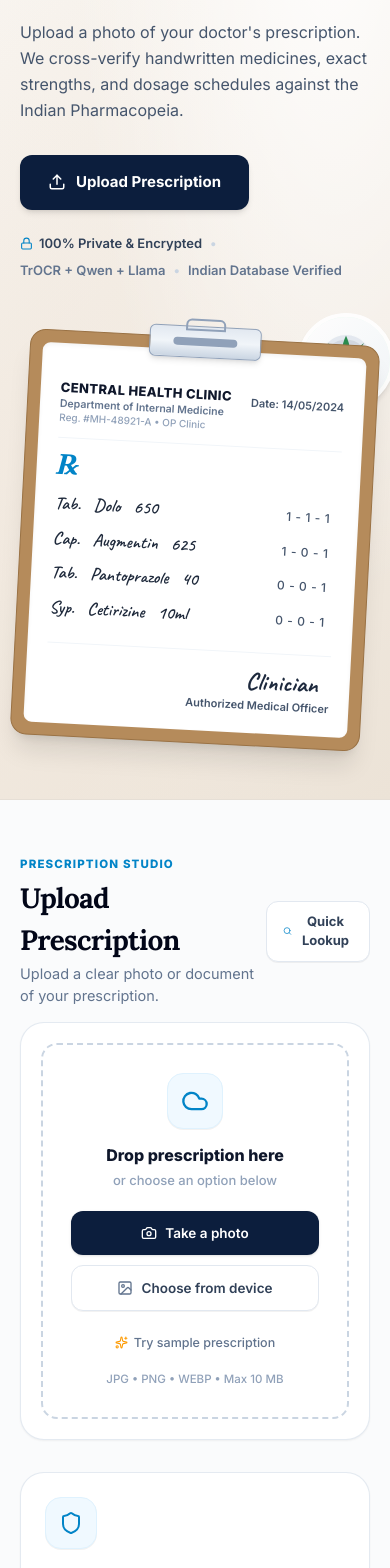
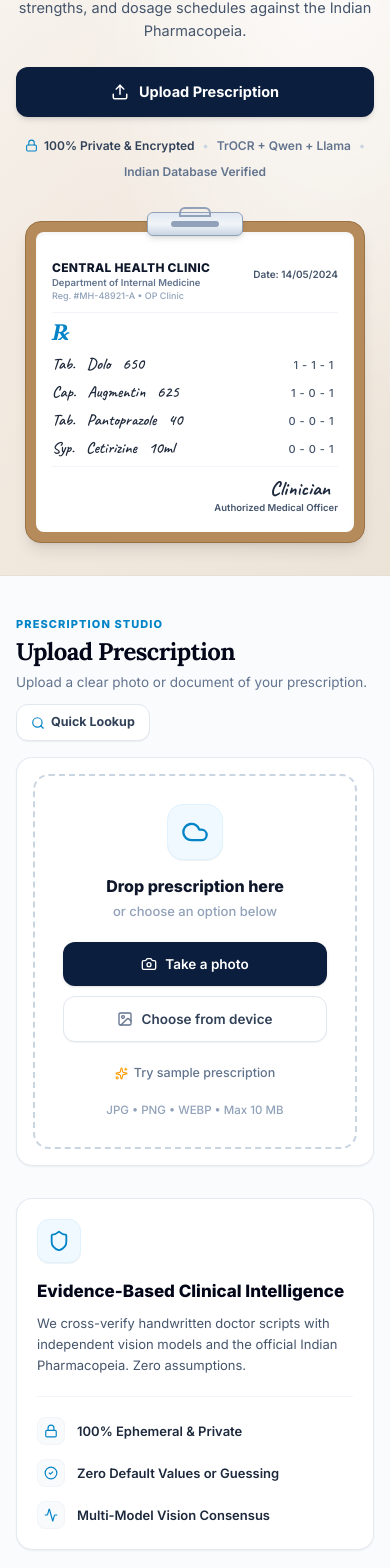
Before and after one commit to sanjay032007/prescription-reader, a Next.js app: page / in a window 390 px wide. Shown: the part 333-1901 px from the top of the page. Built offline with nearby package versions, Linux system fonts and the light colour scheme.

Commit message:
Optimize hero section and clipboard visual for perfect mobile viewport scaling

```diff
--- a/src/app/page.tsx
+++ b/src/app/page.tsx
@@ -215,7 +215,7 @@ export default function Home() {
   }, []);
 
   return (
-    <div className="min-h-screen flex flex-col bg-[#fafbfc]">
+    <div className="min-h-screen flex flex-col bg-[#fafbfc] overflow-x-hidden">
       <BrandHeader />
 
       <ManualMedicineSearchModal
@@ -225,30 +225,30 @@ export default function Home() {
       />
 
       {/* ============================================================ */}
-      {/* 1. TOP HERO BANNER (Warm Wooden Desk Surface Background)     */}
+      {/* 1. TOP HERO BANNER (Warm Desk Surface Background)            */}
       {/* ============================================================ */}
-      <section className="w-full desk-surface border-b border-[#e6dfd6] py-14 sm:py-18 lg:py-22 overflow-hidden">
-        <div className="max-w-[1360px] mx-auto px-5 sm:px-8">
-          <div className="grid grid-cols-1 lg:grid-cols-12 gap-10 lg:gap-14 items-center">
+      <section className="w-full desk-surface border-b border-[#e6dfd6] py-8 sm:py-14 lg:py-20 overflow-hidden">
+        <div className="max-w-[1360px] mx-auto px-4 sm:px-8">
+          <div className="grid grid-cols-1 lg:grid-cols-12 gap-8 lg:gap-14 items-center">
 
             {/* Left Hero Content */}
-            <div className="lg:col-span-6 flex flex-col items-start text-left">
+            <div className="lg:col-span-6 flex flex-col items-center lg:items-start text-center lg:text-left">
 
               {/* Badge */}
-              <div className="inline-flex items-center gap-2 px-3.5 py-1.5 rounded-full bg-white/90 border border-slate-200/80 text-[#0284c7] text-[11.5px] font-extrabold uppercase tracking-widest mb-6 shadow-2xs">
+              <div className="inline-flex items-center gap-2 px-3 py-1.5 rounded-full bg-white/90 border border-slate-200/80 text-[#0284c7] text-[11px] sm:text-[11.5px] font-extrabold uppercase tracking-widest mb-4 sm:mb-6 shadow-2xs">
                 <span className="w-2 h-2 rounded-full bg-[#0284c7] animate-pulse" />
                 <span>Multi-Model Clinical Intelligence</span>
               </div>
 
               {/* Serif Headline */}
-              <h1 className="font-serif-heading text-[44px] sm:text-[56px] lg:text-[64px] font-extrabold text-slate-950 tracking-tight leading-[1.06] mb-5">
-                Make your<br />
-                prescription<br />
-                <span className="text-[#0284c7]">easier to read.</span>
+              <h1 className="font-serif-heading text-[34px] sm:text-[50px] lg:text-[62px] font-extrabold text-slate-950 tracking-tight leading-[1.08] mb-3 sm:mb-5">
+                Make your<br className="hidden sm:block" />
+                {" "}prescription<br className="hidden sm:block" />
+                {" "}<span className="text-[#0284c7]">easier to read.</span>
               </h1>
 
               {/* Subtitle */}
-              <p className="text-[16px] sm:text-[17.5px] text-slate-600 font-normal leading-relaxed max-w-[500px] mb-8">
+              <p className="text-[14.5px] sm:text-[17px] text-slate-600 font-normal leading-relaxed max-w-[480px] mb-6 sm:mb-8">
                 Upload a photo of your doctor&apos;s prescription. We cross-verify handwritten medicines, exact strengths, and dosage schedules against the Indian Pharmacopeia.
               </p>
 
@@ -256,14 +256,14 @@ export default function Home() {
               <button
                 type="button"
                 onClick={scrollToStudio}
-                className="inline-flex items-center gap-2.5 px-7 py-4 rounded-xl bg-[#0c1e3d] hover:bg-[#162a4d] text-white text-[15px] font-bold transition-all shadow-md hover:shadow-lg active:scale-[0.99] cursor-pointer mb-6"
+                className="w-full sm:w-auto inline-flex items-center justify-center gap-2.5 px-7 py-3.5 sm:py-4 rounded-xl bg-[#0c1e3d] hover:bg-[#162a4d] text-white text-[14.5px] sm:text-[15px] font-bold transition-all shadow-md hover:shadow-lg active:scale-[0.99] cursor-pointer mb-5 sm:mb-6"
               >
                 <Upload size={18} />
                 <span>Upload Prescription</span>
               </button>
 
               {/* Specs & Privacy Note */}
-              <div className="flex flex-wrap items-center gap-2 sm:gap-3 text-[13px] text-slate-500 font-semibold">
+              <div className="flex flex-wrap items-center justify-center lg:justify-start gap-2 sm:gap-3 text-[12px] sm:text-[13px] text-slate-500 font-semibold">
                 <span className="inline-flex items-center gap-1.5 text-slate-700">
                   <Lock size={13} className="text-[#0284c7]" />
                   100% Private &amp; Encrypted
@@ -276,7 +276,7 @@ export default function Home() {
             </div>
 
             {/* Right Hero Desk Clipboard Visual */}
-            <div className="lg:col-span-6 flex items-center justify-center pt-4 lg:pt-0">
+            <div className="lg:col-span-6 flex items-center justify-center pt-2 sm:pt-4 lg:pt-0">
               <DeskClipboardVisual />
             </div>
 
@@ -287,21 +287,21 @@ export default function Home() {
       {/* ============================================================ */}
       {/* 2. PRESCRIPTION STUDIO & DATA SAFETY SECTION                 */}
       {/* ============================================================ */}
-      <section id="studio-section" ref={studioRef} className="w-full py-14 sm:py-18 bg-[#fafbfc]">
-        <div className="max-w-[1360px] mx-auto px-5 sm:px-8">
+      <section id="studio-section" ref={studioRef} className="w-full py-10 sm:py-16 bg-[#fafbfc]">
+        <div className="max-w-[1360px] mx-auto px-4 sm:px-8">
           <div className="grid grid-cols-1 lg:grid-cols-12 gap-8 lg:gap-10 items-start">
 
             {/* Left Column: Upload Studio Box */}
             <div className="lg:col-span-8 flex flex-col">
-              <div className="flex items-center justify-between mb-4">
+              <div className="flex flex-col sm:flex-row sm:items-center justify-between gap-3 mb-4">
                 <div>
-                  <span className="text-[11.5px] font-extrabold uppercase tracking-widest text-[#0284c7] block mb-1">
+                  <span className="text-[11px] sm:text-[11.5px] font-extrabold uppercase tracking-widest text-[#0284c7] block mb-0.5">
                     Prescription Studio
                   </span>
-                  <h2 className="font-serif-heading text-[28px] sm:text-[32px] font-extrabold text-slate-950 tracking-tight">
+                  <h2 className="font-serif-heading text-[24px] sm:text-[30px] font-extrabold text-slate-950 tracking-tight">
                     Upload Prescription
                   </h2>
-                  <p className="text-[14.5px] text-slate-500 mt-0.5">
+                  <p className="text-[13.5px] sm:text-[14.5px] text-slate-500 mt-0.5">
                     Upload a clear photo or document of your prescription.
                   </p>
                 </div>
@@ -309,7 +309,7 @@ export default function Home() {
                 <button
                   type="button"
                   onClick={() => setIsManualSearchOpen(true)}
-                  className="inline-flex items-center gap-1.5 px-4 py-2.5 rounded-xl border border-slate-200 bg-white hover:bg-slate-50 hover:border-slate-300 text-[13px] font-bold text-slate-700 transition-all shadow-2xs cursor-pointer"
+                  className="self-start sm:self-auto inline-flex items-center gap-1.5 px-3.5 py-2 sm:px-4 sm:py-2.5 rounded-xl border border-slate-200 bg-white hover:bg-slate-50 hover:border-slate-300 text-[12.5px] sm:text-[13px] font-bold text-slate-700 transition-all shadow-2xs cursor-pointer"
                 >
                   <Search size={14} className="text-[#0284c7]" />
                   <span>Quick Lookup</span>
@@ -317,7 +317,7 @@ export default function Home() {
               </div>
 
               {/* Dashed Dropzone Box */}
-              <div className="bg-white rounded-3xl border border-slate-200/90 p-5 sm:p-7 shadow-xs hover:border-slate-300 transition-all">
+              <div className="bg-white rounded-2xl sm:rounded-3xl border border-slate-200/90 p-4 sm:p-7 shadow-xs hover:border-slate-300 transition-all">
                 <UploadZone
                   onFileSelected={handleFileSelected}
                   fileName={file?.name}
@@ -327,7 +327,7 @@ export default function Home() {
 
                 {/* Auto-Enhance Filter Tool */}
                 {file && (
-                  <div className="mt-4 flex flex-wrap items-center justify-between gap-3 p-3.5 rounded-2xl bg-slate-50 border border-slate-200/70 text-[12.5px]">
+                  <div className="mt-4 flex flex-wrap items-center justify-between gap-2.5 p-3 sm:p-3.5 rounded-xl sm:rounded-2xl bg-slate-50 border border-slate-200/70 text-[12px] sm:text-[12.5px]">
                     <div className="flex items-center gap-2">
                       <Wand2 size={15} className="text-[#0284c7]" />
                       <span className="font-semibold text-slate-800">
@@ -339,13 +339,13 @@ export default function Home() {
                       <button
                         type="button"
                         onClick={handleToggleEnhance}
-                        className="px-3.5 py-1.5 rounded-xl bg-white border border-slate-200 hover:border-slate-300 text-[#0284c7] font-bold text-[12px] transition-all cursor-pointer shadow-2xs flex items-center gap-1"
+                        className="px-3 py-1.5 rounded-lg sm:rounded-xl bg-white border border-slate-200 hover:border-slate-300 text-[#0284c7] font-bold text-[11.5px] sm:text-[12px] transition-all cursor-pointer shadow-2xs flex items-center gap-1"
                       >
                         <Sparkles size={12} className="text-amber-500" />
                         <span>Apply Auto-Enhance Filter</span>
                       </button>
                     ) : (
-                      <span className="text-emerald-700 font-bold text-[12px] flex items-center gap-1">
+                      <span className="text-emerald-700 font-bold text-[11.5px] sm:text-[12px] flex items-center gap-1">
                         <FileCheck2 size={13} />
                         <span>Enhanced for OCR</span>
                       </span>
@@ -423,39 +423,39 @@ export default function Home() {
 
             {/* Right Column: "Your data is safe" Card */}
             <div className="lg:col-span-4 flex flex-col">
-              <div className="bg-white rounded-3xl border border-slate-200/90 p-6 sm:p-8 shadow-xs">
+              <div className="bg-white rounded-2xl sm:rounded-3xl border border-slate-200/90 p-5 sm:p-8 shadow-xs">
 
                 {/* Shield Icon */}
-                <div className="w-13 h-13 rounded-2xl bg-sky-50 border border-sky-100 flex items-center justify-center text-[#0284c7] mb-5 shadow-2xs">
-                  <Shield size={24} />
+                <div className="w-11 h-11 sm:w-13 sm:h-13 rounded-xl sm:rounded-2xl bg-sky-50 border border-sky-100 flex items-center justify-center text-[#0284c7] mb-4 sm:mb-5 shadow-2xs">
+                  <Shield size={22} />
                 </div>
 
-                <h3 className="text-[19px] font-extrabold text-slate-950 mb-2">
+                <h3 className="text-[17px] sm:text-[19px] font-extrabold text-slate-950 mb-2">
                   Evidence-Based Clinical Intelligence
                 </h3>
 
-                <p className="text-[13.5px] text-slate-600 leading-relaxed mb-6">
+                <p className="text-[13px] sm:text-[13.5px] text-slate-600 leading-relaxed mb-5 sm:mb-6">
                   We cross-verify handwritten doctor scripts with independent vision models and the official Indian Pharmacopeia. Zero assumptions.
                 </p>
 
-                <div className="space-y-4 pt-6 border-t border-slate-100 text-[13.5px] font-semibold text-slate-800">
+                <div className="space-y-3.5 sm:space-y-4 pt-5 sm:pt-6 border-t border-slate-100 text-[13px] sm:text-[13.5px] font-semibold text-slate-800">
                   <div className="flex items-center gap-3">
-                    <div className="w-8 h-8 rounded-lg bg-slate-50 flex items-center justify-center text-[#0284c7] shrink-0 border border-slate-100">
-                      <Lock size={15} />
+                    <div className="w-7 h-7 sm:w-8 sm:h-8 rounded-lg bg-slate-50 flex items-center justify-center text-[#0284c7] shrink-0 border border-slate-100">
+                      <Lock size={14} />
                     </div>
                     <span>100% Ephemeral &amp; Private</span>
                   </div>
 
                   <div className="flex items-center gap-3">
-                    <div className="w-8 h-8 rounded-lg bg-slate-50 flex items-center justify-center text-[#0284c7] shrink-0 border border-slate-100">
-                      <CheckCircle2 size={15} />
+                    <div className="w-7 h-7 sm:w-8 sm:h-8 rounded-lg bg-slate-50 flex items-center justify-center text-[#0284c7] shrink-0 border border-slate-100">
+                      <CheckCircle2 size={14} />
                     </div>
                     <span>Zero Default Values or Guessing</span>
                   </div>
 
                   <div className="flex items-center gap-3">
-                    <div className="w-8 h-8 rounded-lg bg-slate-50 flex items-center justify-center text-[#0284c7] shrink-0 border border-slate-100">
-                      <Activity size={15} />
+                    <div className="w-7 h-7 sm:w-8 sm:h-8 rounded-lg bg-slate-50 flex items-center justify-center text-[#0284c7] shrink-0 border border-slate-100">
+                      <Activity size={14} />
                     </div>
                     <span>Multi-Model Vision Consensus</span>
                   </div>
@@ -481,7 +481,7 @@ export default function Home() {
       </section>
 
       {/* Minimal Footer */}
-      <footer className="w-full py-8 border-t border-slate-200 text-center text-[12.5px] text-slate-400 font-medium bg-white">
+      <footer className="w-full py-6 sm:py-8 border-t border-slate-200 text-center text-[11.5px] sm:text-[12.5px] text-slate-400 font-medium bg-white">
         Prescription Reader &bull; Multi-Model Clinical Verification System &bull; Always consult your qualified healthcare professional
       </footer>
     </div>
--- a/src/components/prescription/DeskClipboardVisual.tsx
+++ b/src/components/prescription/DeskClipboardVisual.tsx
@@ -2,10 +2,10 @@
 
 export default function DeskClipboardVisual() {
   return (
-    <div className="relative w-full max-w-[560px] mx-auto select-none">
+    <div className="relative w-full max-w-[340px] sm:max-w-[460px] lg:max-w-[540px] mx-auto select-none">
 
-      {/* Top Right Decorative Ceramic Plant */}
-      <div className="absolute -top-6 -right-6 w-24 h-24 sm:w-28 sm:h-28 rounded-full bg-emerald-50 border-4 border-white shadow-md z-0 overflow-hidden flex items-center justify-center pointer-events-none opacity-90 sm:opacity-100">
+      {/* Top Right Decorative Ceramic Plant (Hidden on small mobile to avoid overflow) */}
+      <div className="absolute -top-5 -right-5 w-20 h-20 sm:w-26 sm:h-26 rounded-full bg-emerald-50 border-4 border-white shadow-md z-0 overflow-hidden hidden sm:flex items-center justify-center pointer-events-none opacity-90 sm:opacity-100">
         <div className="relative w-full h-full bg-gradient-to-br from-white to-slate-100 rounded-full flex items-center justify-center p-2">
           <svg viewBox="0 0 100 100" className="w-full h-full text-emerald-800 drop-shadow-xs">
             <ellipse cx="50" cy="50" rx="36" ry="36" fill="#e2e8f0" />
@@ -24,76 +24,76 @@ export default function DeskClipboardVisual() {
       </div>
 
       {/* Far Right Notebook Edge */}
-      <div className="absolute top-16 -right-5 w-16 h-72 rounded-r-lg bg-slate-700 shadow-md transform rotate-2 z-0 hidden sm:block pointer-events-none opacity-80" />
+      <div className="absolute top-16 -right-5 w-16 h-72 rounded-r-lg bg-slate-700 shadow-md transform rotate-2 z-0 hidden lg:block pointer-events-none opacity-80" />
 
-      {/* Main Wooden Hardboard Clipboard */}
-      <div className="relative bg-[#b58b5b] p-3 sm:p-4 rounded-2xl shadow-xl transform rotate-[3deg] sm:rotate-[4deg] hover:rotate-[2deg] transition-transform duration-500 z-10 border border-[#9a7244]">
+      {/* Main Wooden Hardboard Clipboard (Straight on mobile, subtly angled on desktop) */}
+      <div className="relative bg-[#b58b5b] p-2.5 sm:p-3.5 lg:p-4 rounded-2xl shadow-lg sm:shadow-xl transform rotate-0 sm:rotate-[2.5deg] lg:rotate-[3.5deg] hover:rotate-[1.5deg] transition-transform duration-500 z-10 border border-[#9a7244]">
 
         {/* Silver Metal Clip at Top */}
-        <div className="absolute -top-3 left-1/2 -translate-x-1/2 w-28 sm:w-36 h-8 bg-gradient-to-b from-slate-200 via-slate-100 to-slate-300 rounded-md shadow-md border border-slate-400 z-30 flex items-center justify-center">
-          <div className="w-16 sm:w-20 h-2 bg-slate-400 rounded-full" />
-          <div className="absolute -top-2 w-10 h-3 border-2 border-slate-400 rounded-t-md bg-transparent" />
+        <div className="absolute -top-2.5 sm:-top-3 left-1/2 -translate-x-1/2 w-24 sm:w-32 lg:w-36 h-6 sm:h-8 bg-gradient-to-b from-slate-200 via-slate-100 to-slate-300 rounded-md shadow-md border border-slate-400 z-30 flex items-center justify-center">
+          <div className="w-12 sm:w-16 lg:w-20 h-1.5 sm:h-2 bg-slate-400 rounded-full" />
+          <div className="absolute -top-1.5 sm:-top-2 w-8 sm:w-10 h-2.5 sm:h-3 border-2 border-slate-400 rounded-t-md bg-transparent" />
         </div>
 
         {/* Prescription Paper Sheet */}
-        <div className="bg-white rounded-lg p-5 sm:p-8 pt-9 sm:pt-11 shadow-inner min-h-[380px] sm:min-h-[420px] flex flex-col justify-between relative overflow-hidden">
+        <div className="bg-white rounded-lg p-4 sm:p-6 lg:p-7 pt-7 sm:pt-9 lg:pt-10 shadow-inner min-h-[300px] sm:min-h-[360px] lg:min-h-[400px] flex flex-col justify-between relative overflow-hidden">
 
           {/* Header Row */}
           <div>
-            <div className="flex justify-between items-start text-left border-b border-slate-100 pb-3">
+            <div className="flex justify-between items-start text-left border-b border-slate-100 pb-2.5 sm:pb-3">
               <div>
-                <h4 className="text-[13px] sm:text-[14px] font-extrabold text-slate-900 leading-tight uppercase tracking-wide">
+                <h4 className="text-[12px] sm:text-[13.5px] font-extrabold text-slate-900 leading-tight uppercase tracking-wide">
                   Central Health Clinic
                 </h4>
-                <p className="text-[10.5px] sm:text-[11px] text-slate-500 font-semibold leading-tight mt-0.5">
+                <p className="text-[9.5px] sm:text-[11px] text-slate-500 font-semibold leading-tight mt-0.5">
                   Department of Internal Medicine
                 </p>
-                <p className="text-[10px] text-slate-400 font-medium">
+                <p className="text-[9px] sm:text-[10px] text-slate-400 font-medium">
                   Reg. #MH-48921-A &bull; OP Clinic
                 </p>
               </div>
 
               <div className="text-right">
-                <span className="text-[11px] font-semibold text-slate-600">
+                <span className="text-[10px] sm:text-[11px] font-semibold text-slate-600">
                   Date: 14/05/2024
                 </span>
               </div>
             </div>
 
             {/* Rx Symbol */}
-            <div className="mt-3 text-left">
-              <span className="font-serif font-bold text-[28px] italic text-[#0284c7] leading-none">
+            <div className="mt-2 sm:mt-2.5 text-left">
+              <span className="font-serif font-bold text-[22px] sm:text-[26px] italic text-[#0284c7] leading-none">
                 ℞
               </span>
             </div>
 
             {/* Handwritten Prescribed Medicines */}
-            <div className="mt-3 space-y-3 font-handwriting text-[18px] sm:text-[21px] font-semibold text-[#1e293b] leading-tight">
+            <div className="mt-2 sm:mt-2.5 space-y-2 sm:space-y-2.5 font-handwriting text-[16px] sm:text-[19px] lg:text-[21px] font-semibold text-[#1e293b] leading-tight">
 
-              <div className="flex justify-between items-baseline pr-2">
+              <div className="flex justify-between items-baseline pr-1 sm:pr-2">
                 <span>Tab. &nbsp; Dolo &nbsp; 650</span>
-                <span className="font-sans text-[12px] sm:text-[13px] font-medium text-slate-600 tracking-wider">
+                <span className="font-sans text-[11px] sm:text-[12.5px] font-medium text-slate-600 tracking-wider">
                   1 - 1 - 1
                 </span>
               </div>
 
-              <div className="flex justify-between items-baseline pr-2">
+              <div className="flex justify-between items-baseline pr-1 sm:pr-2">
                 <span>Cap. &nbsp; Augmentin &nbsp; 625</span>
-                <span className="font-sans text-[12px] sm:text-[13px] font-medium text-slate-600 tracking-wider">
+                <span className="font-sans text-[11px] sm:text-[12.5px] font-medium text-slate-600 tracking-wider">
                   1 - 0 - 1
                 </span>
               </div>
 
-              <div className="flex justify-between items-baseline pr-2">
+              <div className="flex justify-between items-baseline pr-1 sm:pr-2">
                 <span>Tab. &nbsp; Pantoprazole &nbsp; 40</span>
-                <span className="font-sans text-[12px] sm:text-[13px] font-medium text-slate-600 tracking-wider">
+                <span className="font-sans text-[11px] sm:text-[12.5px] font-medium text-slate-600 tracking-wider">
                   0 - 0 - 1
                 </span>
               </div>
 
-              <div className="flex justify-between items-baseline pr-2">
+              <div className="flex justify-between items-baseline pr-1 sm:pr-2">
                 <span>Syp. &nbsp; Cetirizine &nbsp; 10ml</span>
-                <span className="font-sans text-[12px] sm:text-[13px] font-medium text-slate-600 tracking-wider">
+                <span className="font-sans text-[11px] sm:text-[12.5px] font-medium text-slate-600 tracking-wider">
                   0 - 0 - 1
                 </span>
               </div>
@@ -102,11 +102,11 @@ export default function DeskClipboardVisual() {
           </div>
 
           {/* Clinical Stamp & Signature at Bottom Right */}
-          <div className="flex flex-col items-end text-right pt-4 border-t border-slate-100">
-            <div className="font-handwriting text-[24px] sm:text-[28px] font-bold text-slate-800 leading-none pr-3">
+          <div className="flex flex-col items-end text-right pt-3 sm:pt-4 border-t border-slate-100">
+            <div className="font-handwriting text-[20px] sm:text-[26px] font-bold text-slate-800 leading-none pr-2">
               Clinician
             </div>
-            <div className="text-[11px] font-semibold text-slate-600 mt-1">
+            <div className="text-[9.5px] sm:text-[11px] font-semibold text-slate-600 mt-0.5">
               Authorized Medical Officer
             </div>
           </div>
@@ -114,11 +114,11 @@ export default function DeskClipboardVisual() {
         </div>
       </div>
 
-      {/* Black Metallic Executive Pen */}
-      <div className="absolute -bottom-4 right-1 sm:-right-6 w-3.5 h-44 sm:h-52 bg-gradient-to-r from-slate-900 via-slate-800 to-slate-950 rounded-full shadow-lg transform rotate-[-12deg] z-20 pointer-events-none hidden sm:block border-t border-slate-700">
-        <div className="absolute top-4 left-0 w-1.5 h-14 bg-gradient-to-r from-slate-200 to-slate-400 rounded-sm shadow-xs" />
-        <div className="absolute top-20 left-0 w-full h-2 bg-slate-300" />
-        <div className="absolute bottom-0 left-0 w-full h-4 bg-slate-300 rounded-b-full" />
+      {/* Black Metallic Executive Pen (Hidden on mobile for clean fit) */}
+      <div className="absolute -bottom-4 right-1 sm:-right-4 lg:-right-6 w-3 sm:w-3.5 h-36 sm:h-48 lg:h-52 bg-gradient-to-r from-slate-900 via-slate-800 to-slate-950 rounded-full shadow-lg transform rotate-[-12deg] z-20 pointer-events-none hidden sm:block border-t border-slate-700">
+        <div className="absolute top-4 left-0 w-1.5 h-12 bg-gradient-to-r from-slate-200 to-slate-400 rounded-sm shadow-xs" />
+        <div className="absolute top-18 left-0 w-full h-1.5 bg-slate-300" />
+        <div className="absolute bottom-0 left-0 w-full h-3 bg-slate-300 rounded-b-full" />
       </div>
 
     </div>
```
